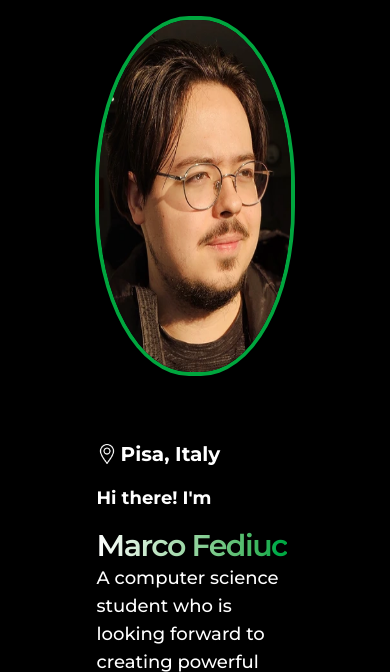
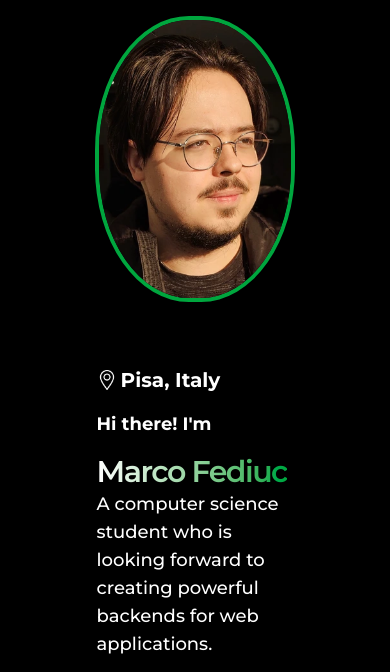
Before and after one commit to terabvte/tetrafolio, a Flask app: page /marco in a window 390 px wide. Shown: the part 84-756 px from the top of the page. Run offline with Flask 3, Linux system fonts and the light colour scheme; style sheets or scripts are compiled from the project's sources.

Commit message:
Fix Marco stretched profile picture

```diff
--- a/templates/marco.html
+++ b/templates/marco.html
@@ -186,7 +186,9 @@
                 </g>
               </svg>
               <h1 class="text-primaryColor text-3xl font-bold">TetraType</h1>
-              <h2 class="text-primaryColor ml-auto font-medium">🐱 = 100 WPM</h2>
+              <h2 class="text-primaryColor ml-auto font-medium">
+                🐱 = 100 WPM
+              </h2>
             </div>
 
             <div id="header" class="mb-8 mt-5 grid grid-cols-2 px-1.5">
@@ -231,7 +233,7 @@
       <img
         id="pfp-change"
         src="../assets/marco-cropped.webp"
-        class="min-h-[360px] w-[200px] rounded-[47%] border-4 border-green-600 lg:w-[250px]"
+        class="w-[200px] rounded-[47%] border-4 border-green-600 lg:min-h-[360px] lg:w-[250px]"
         alt="avatar"
       />
       <div class="w-[55%]">
```
